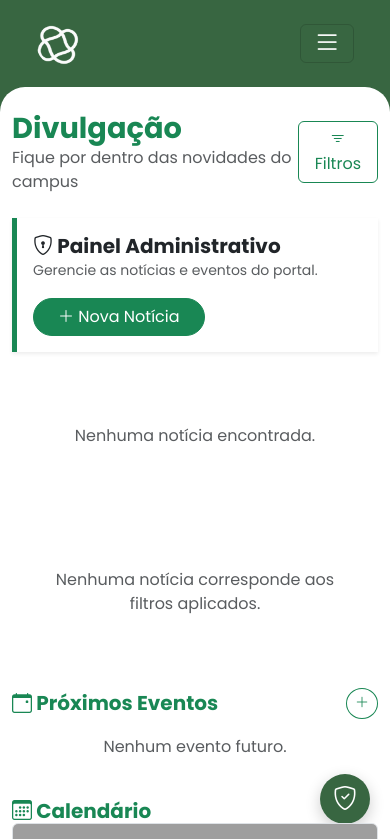
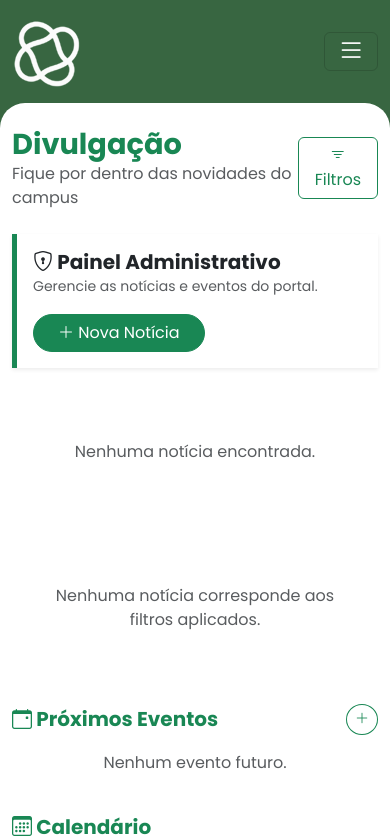
Before and after one commit to JuanFranthesco/plataforma-SIIF, a Flask app: page /divulgacao in a window 390 px wide. Shown: the top 839 px of the page. Run offline with Flask 3, Linux system fonts and the light colour scheme; a user stored in the database is signed in; data that the repository does not hold is empty; some libraries are stand-ins or nearby versions; grey boxes are pictures that could not be loaded.

Commit message:
Refactor navbar styles and improve responsiveness

```diff
--- a/app/static/css/style.css
+++ b/app/static/css/style.css
@@ -54,131 +54,112 @@ main {
 }
 
 
-/* --- NAVBAR (PADRÃO BOOTSTRAP) --- */
+/* --- NAVBAR MODERNA --- */
+
+/* Garante que o header fique sobre o conteúdo se rolar */
 .navbar-custom {
-  background: transparent;
-  padding: 1rem 2.5rem;
-}
-
-.navbar-custom .nav-link,
-.navbar-custom .navbar-brand {
-  color: #fff !important;
-  /* TEXTO BRANCO */
-  font-weight: 500;
-  display: flex;
-  align-items: center;
-  gap: 8px;
-  font-size: 1rem;
-}
-
-.navbar-custom .navbar-brand img {
-  width: 45px;
-  height: 45px;
-  border-radius: 50%;
-  /*background-color: #fff; /* FUNDO BRANCO */
-}
-
+    background-color: #386641; /* Mantendo a cor original */
+    transition: all 0.3s ease;
+}
+
+/* Links da Navbar */
+.navbar-custom .nav-link {
+    color: rgba(255, 255, 255, 0.85) !important;
+    font-weight: 500;
+    position: relative;
+    padding: 0.5rem 0;
+    margin: 0 0.5rem;
+    transition: color 0.3s ease;
+}
+
+.navbar-custom .nav-link:hover,
 .navbar-custom .nav-link.active {
-  border-bottom: 2px solid white;
-  /* BRANCO */
-  padding-bottom: 3px;
-}
-
-.navbar-custom .nav-link:hover {
-  opacity: 0.9;
-}
-
-.profile-link {
-  display: flex;
-  align-items: center;
-  background-color: #fff;
-  /* FUNDO BRANCO */
-  color: #386641;
-  /* VERDE PADRÃO */
-  border-radius: 30px;
-  padding: 5px 15px 5px 10px;
-  text-decoration: none;
-  transition: background-color 0.3s;
-  font-size: 0.95rem;
-}
-
-.profile-link:hover {
-  background-color: #E7E7E4;
-  /* CINZA CLARO PADRÃO */
-}
-
-.profile-pic {
-  width: 40px;
-  height: 40px;
-  border-radius: 50%;
-  overflow: hidden;
-  margin-left: 10px;
-  background-color: #ccc;
-  /* CINZA PLACEHOLDER */
-}
-
-.profile-pic img {
-  width: 100%;
-  height: 100%;
-  object-fit: cover;
-}
-
-@media (max-width: 991px) {
-  .navbar-custom {
-    padding: 1rem 1.5rem;
-  }
-
-  .navbar-collapse {
-    margin-top: 15px;
-  }
-
-  .profile-link {
-    margin-top: 10px;
-    display: inline-flex;
-    width: auto;
+    color: #ffffff !important;
+}
+
+/* Animação de sublinhado (Hover Effect) */
+.nav-link-animated::after {
+    content: '';
+    position: absolute;
+    width: 0;
+    height: 2px;
+    bottom: 0;
+    left: 50%;
+    background-color: #fff;
+    transition: all 0.3s ease;
+    transform: translateX(-50%);
+}
+
+.nav-link-animated:hover::after,
+.nav-link-animated.active::after {
+    width: 100%;
+}
+
+/* Botão de Ícone (Sino) */
+.btn-icon-nav {
+    background: rgba(255, 255, 255, 0.1);
+    border: none;
+    border-radius: 50%;
+    width: 40px;
+    height: 40px;
+    display: flex;
+    align-items: center;
     justify-content: center;
-  }
-}
-
-/* --- BOTÃO DE AJUDA FLUTUANTE --- */
-.help-btn {
-  position: fixed;
-  bottom: 30px;
-  right: 30px;
-  background-color: #386641;
-  /* VERDE PADRÃO */
-  color: white;
-  /* TEXTO BRANCO */
-  border-radius: 50%;
-  width: 60px;
-  height: 60px;
-  display: flex;
-  align-items: center;
-  justify-content: center;
-  font-size: 1.8rem;
-  box-shadow: 0 5px 15px rgba(0, 0, 0, 0.2);
-  cursor: pointer;
-  z-index: 100;
-  text-decoration: none;
-}
-
-.help-btn:hover {
-  background-color: #2a4b30;
-  /* VERDE MAIS ESCURO */
-  color: white;
-  /* TEXTO BRANCO */
-}
-
-@media (max-width: 768px) {
-  .help-btn {
-    bottom: 20px;
-    right: 20px;
-    width: 50px;
-    height: 50px;
-    font-size: 1.5rem;
-  }
-}
-
+    transition: background 0.2s;
+}
+.btn-icon-nav:hover {
+    background: rgba(255, 255, 255, 0.2);
+}
+
+/* Foto de Perfil no Header */
+.profile-pic-header img {
+    width: 42px;
+    height: 42px;
+    border-radius: 50%;
+    object-fit: cover;
+    border: 2px solid rgba(255,255,255,0.3);
+    transition: border-color 0.2s;
+}
+.profile-trigger:hover .profile-pic-header img {
+    border-color: #fff;
+}
+
+/* Dropdown do Usuário */
+.dropdown-menu {
+    border-radius: 12px;
+    padding: 0.5rem;
+}
+.dropdown-item {
+    border-radius: 8px;
+    padding: 8px 15px;
+}
+.dropdown-item:hover {
+    background-color: #f8f9fa;
+    color: #386641;
+}
+.dropdown-item.text-danger:hover {
+    background-color: #fee2e2;
+    color: #dc3545;
+}
+
+/* Ícone circular nas notificações */
+.icon-circle {
+    width: 40px;
+    height: 40px;
+    border-radius: 50%;
+    display: flex;
+    align-items: center;
+    justify-content: center;
+    flex-shrink: 0;
+}
+
+/* Ajustes de texto */
+.line-height-sm {
+    line-height: 1.2;
+}
+.tracking-wide {
+    letter-spacing: 1px;
+}
 
 /* ---
 ESTILOS DA CENTRAL DE AJUDA (central_de_ajuda.html)
```
